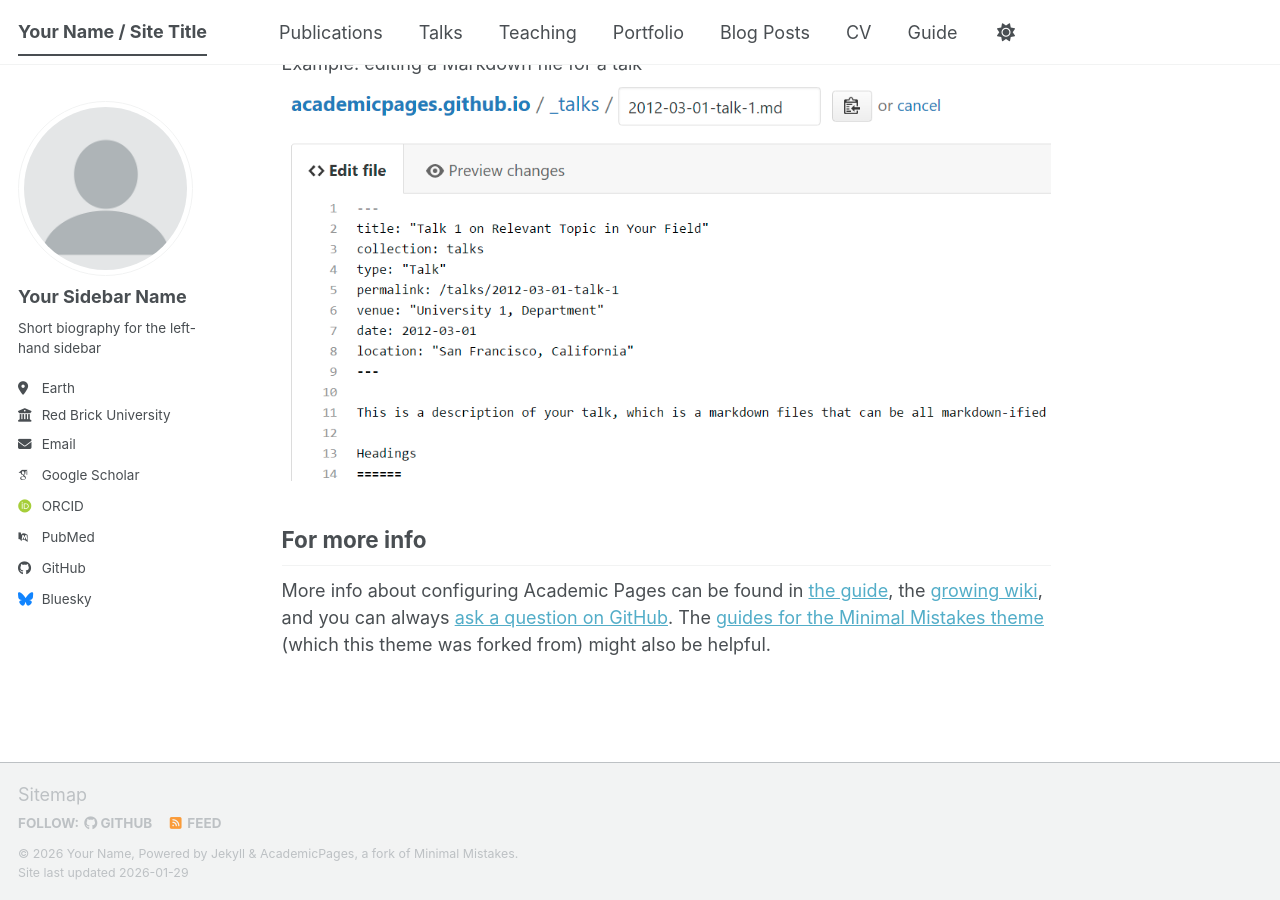
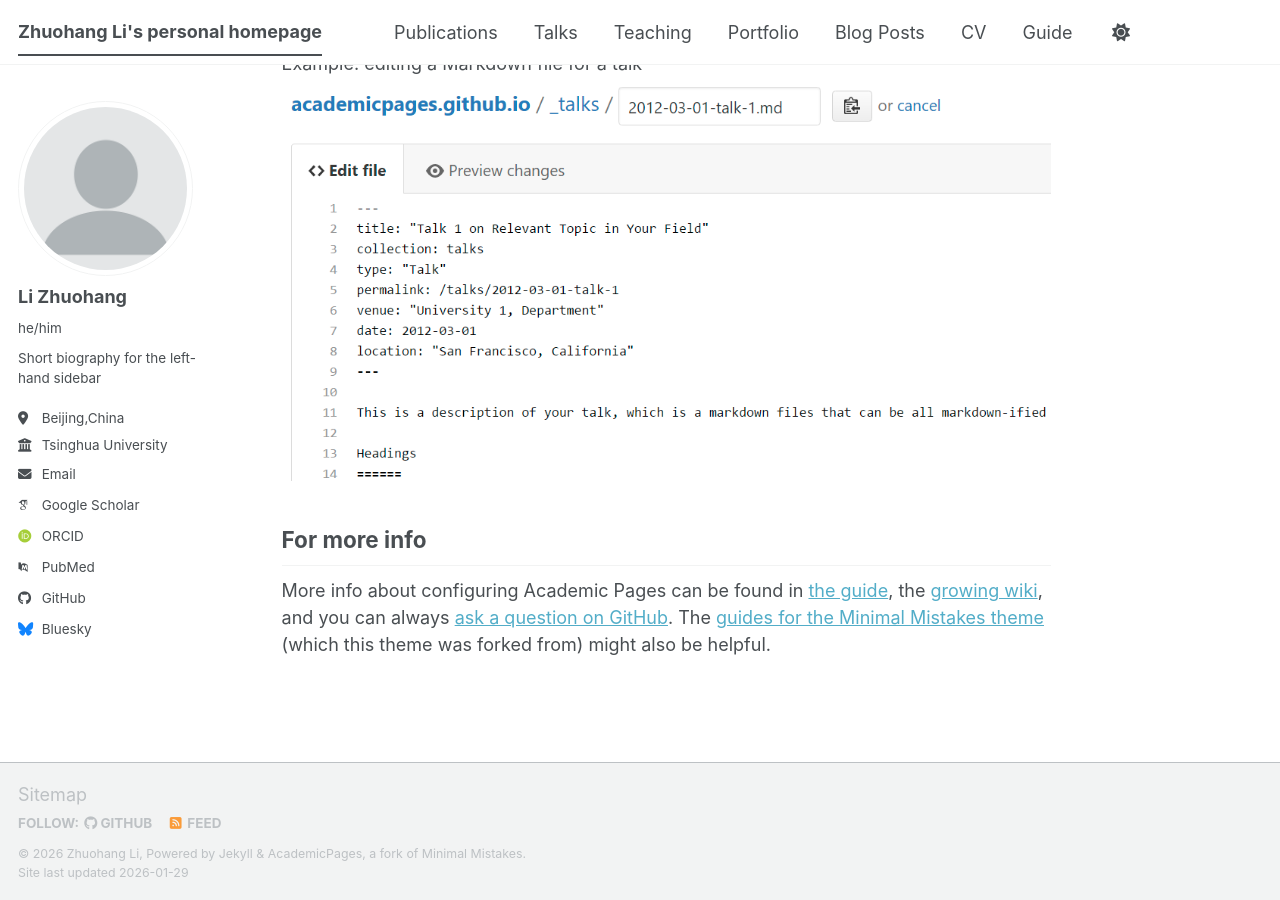
Before and after one commit to lzhuohang/lzhuohang.github.io, a Jekyll site: the page built from _pages/about.md, in a window 1280 px wide and 900 px high, scrolled down 2720 px. Built offline with Jekyll 4.4.1, drawn with Linux system fonts in a browser that asks for light colours; some web fonts are replaced; a script bundle is joined from its source files by our own code; library files that are not in the unit come from our copies.

Commit message:
Update _config.yml

```diff
--- a/_config.yml
+++ b/_config.yml
@@ -9,14 +9,14 @@
 # Basic Site Settings
 locale                   : "en-US"
 site_theme               : "default" # The available themes options are "default", "air", "sunrise", "mint", "dirt" and "contrast"
-title                    : "Your Name / Site Title"
+title                    : "Zhuohang Li's personal homepage"
 title_separator          : "-"
-name                     : &name "Your Name"
-description              : &description "Your Name's academic portfolio"   # Update this with a general description of your site, this is the default if not overridden by a page
-url                      : https://academicpages.github.io # The base hostname & protocol for your site e.g. "https://[your GitHub username].github.io",
+name                     : "Zhuohang Li"
+description              : "a fourth-year undergraduate student from Tsinghua University"   # Update this with a general description of your site, this is the default if not overridden by a page
+url                      : https://lzhuohang.github.io # The base hostname & protocol for your site e.g. "https://[your GitHub username].github.io",
                                                            # or if you already have some other page hosted on Github then use "https://[your GitHub username].github.io/[Your Repo Name]"
 baseurl                  : "" # the subpath of your site, e.g. "/blog"
-repository               : "academicpages/academicpages.github.io"
+repository               : "lzhuohang/lzhuohang.github.io"
 
 # Site Author - The following control what appear as part of the author content on the side bar.
 #               If a field is blank the icon and link will not appear, otherwise it will be shown.
@@ -24,13 +24,13 @@ repository               : "academicpages/academicpages.github.io"
 author:
   # Biographic information
   avatar           : "profile.png"
-  name             : "Your Sidebar Name"
-  pronouns         : # example: "she/her"
+  name             : "Li Zhuohang"
+  pronouns         : he/him
   bio              : "Short biography for the left-hand sidebar"
-  location         : "Earth"
-  employer         : "Red Brick University"
+  location         : "Beijing,China"
+  employer         : "Tsinghua University"
   uri              : # URL
-  email            : "none@example.org"
+  email            : "zhuohang22@mials.tsinghua.edu.cn"
 
   # Academic websites
   academia         : # URL
@@ -38,7 +38,7 @@ author:
   googlescholar    : "https://scholar.google.com/citations?user=PS_CX0AAAAAJ"
   inspire-hep      : # URL
   impactstory      : # URL
-  orcid            : "https://orcid.org/yourorcidurl"
+  orcid            : "https://orcid.org/0009-0007-5813-4537"
   semantic         : # URL
   ssrn             : # URL
   pubmed           : "https://www.ncbi.nlm.nih.gov/pubmed/?term=john+snow"
@@ -51,7 +51,7 @@ author:
   bitbucket        : # Username - Update with your username on the site
   codepen          : # Username
   dribbble         : # Username
-  github           : "academicpages"
+  github           : "https://github.com/lzhuohang"
   kaggle           : # Username
   stackoverflow    : # User number or user number and name (i.e., use "1" or "1/jeff-atwood")
 
```
